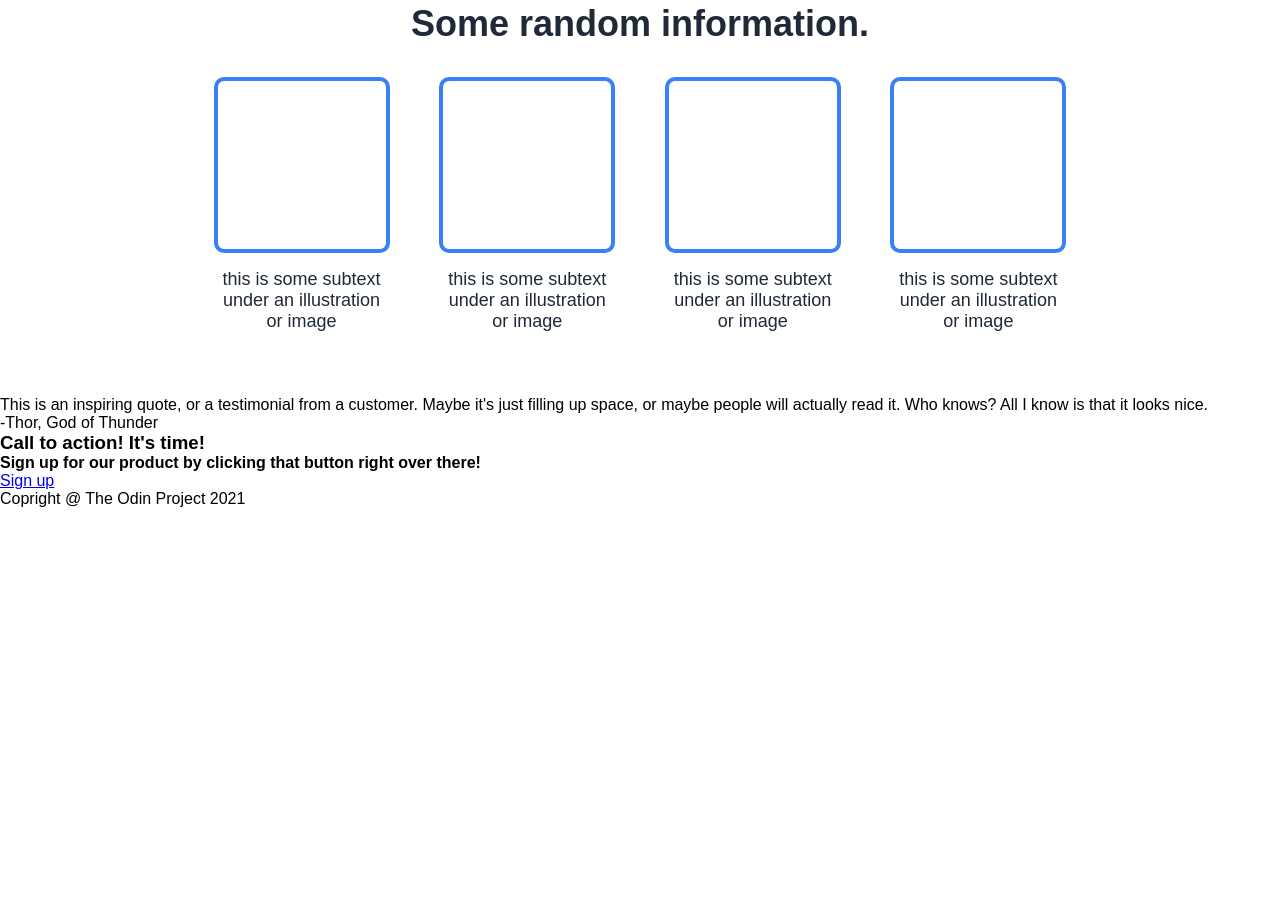
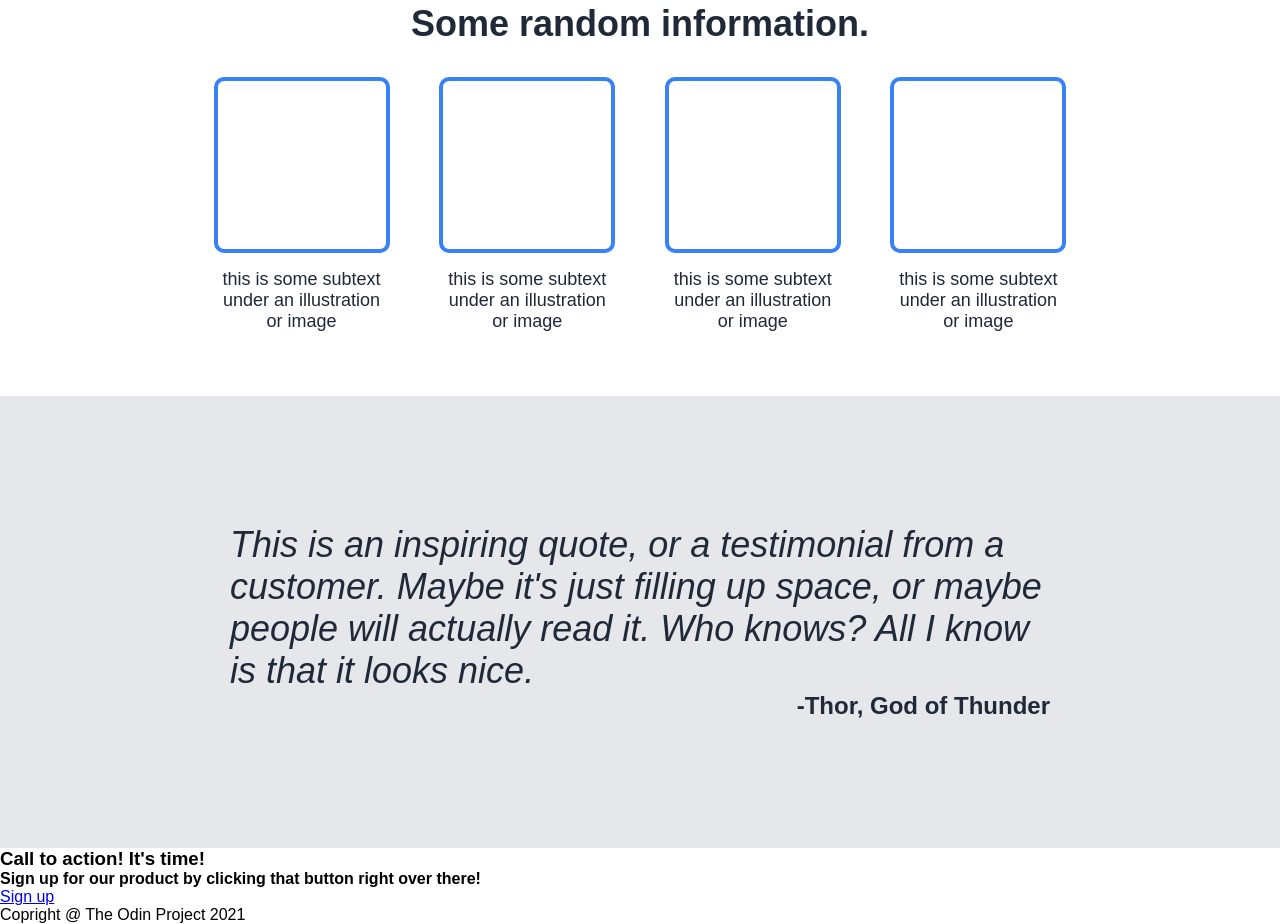
Before and after one commit to Fenroe/rewind-landing, a plain HTML site: page index.html in a window 1280 px wide. Shown: the part 559-1483 px from the top of the page. Before the commit the page ends 1067 px from the top, so only its background shows below. Drawn offline with Linux system fonts and the light colour scheme.

Commit message:
Finished styles for testimonials section

```diff
--- a/index.html
+++ b/index.html
@@ -65,13 +65,15 @@
         </div>
       </section>
       <section class="testimonials-section">
-        <div class="testimonail container">
-          <p class="testimonial-quote">
-            This is an inspiring quote, or a testimonial from a customer. Maybe
-            it's just filling up space, or maybe people will actually read it.
-            Who knows? All I know is that it looks nice.
-          </p>
-          <span class="testimonail-attribution"> -Thor, God of Thunder </span>
+        <div class="testimonial-container content-container">
+          <div class="quote-container">
+            <p class="testimonial-quote">
+              This is an inspiring quote, or a testimonial from a customer.
+              Maybe it's just filling up space, or maybe people will actually
+              read it. Who knows? All I know is that it looks nice.
+            </p>
+            <span class="testimonial-attribution"> -Thor, God of Thunder </span>
+          </div>
         </div>
       </section>
       <section class="cta-section">
--- a/main.css
+++ b/main.css
@@ -136,3 +136,33 @@
   text-align: center;
   color: #1f2937;
 }
+
+.testimonials-section {
+  background-color: #e5e7eb;
+  color: #1f2937;
+}
+
+.testimonial-container {
+  padding: 128px 0;
+  display: flex;
+  justify-content: center;
+  align-items: center;
+}
+
+.quote-container {
+  max-width: 820px;
+  display: flex;
+  flex-direction: column;
+}
+
+.testimonial-quote {
+  font-size: 36px;
+  font-style: italic;
+  font-weight: 300;
+}
+
+.testimonial-attribution {
+  text-align: right;
+  font-size: 24px;
+  font-weight: 900;
+}
```
